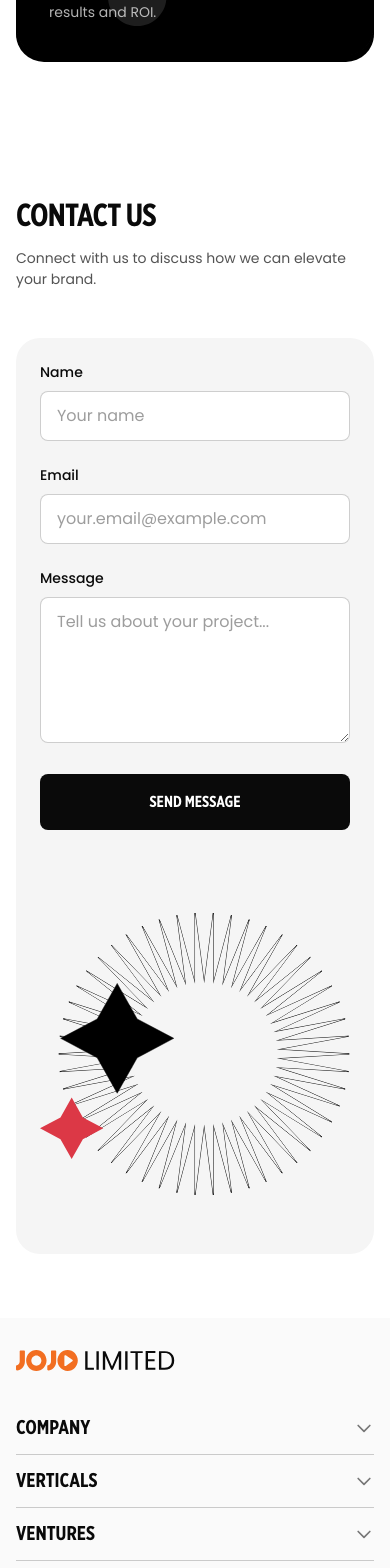
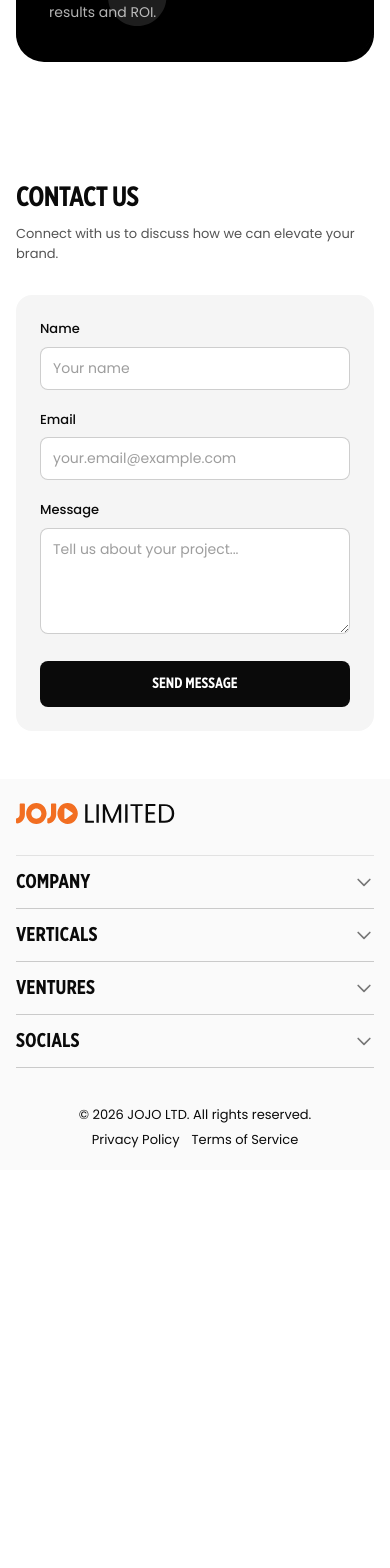
Before and after one commit to sunilsuthar-appjojo/jojo-paw, a Next.js app: page / in a window 390 px wide. Shown: the part 2757-4325 px from the top of the page. After the commit the page ends 3927 px from the top, so only its background shows below. Built offline with nearby package versions, Linux system fonts and the light colour scheme.

Commit message:
footer manage in responsive time

```diff
--- a/components/common/Footer.tsx
+++ b/components/common/Footer.tsx
@@ -154,7 +154,7 @@ export default function Footer({ data, bgColor = "#0A0F15" }: FooterProps) {
 
   return (
     <footer className="bg-bgSoft">
-      <div className="max-w-[100rem] mx-auto px-4 sm:px-6 lg:px-12 py-8 lg:py-10">
+      <div className="max-w-[100rem] mx-auto px-4 sm:px-6 lg:px-12 py-6 sm:py-8 lg:py-10">
         <div className="hidden lg:flex lg:items-start lg:justify-between lg:gap-12 mb-8 lg:mb-10">
           {/* Logo */}
           {data.logo && (
@@ -233,7 +233,7 @@ export default function Footer({ data, bgColor = "#0A0F15" }: FooterProps) {
         </div>
 
         {/* Mobile Layout - Accordion */}
-        <div className="lg:hidden mb-8">
+        <div className="lg:hidden mb-6 sm:mb-8">
           {/* Logo */}
           {data.logo && (
             <div className="flex-shrink-0 mb-6">
@@ -242,15 +242,15 @@ export default function Footer({ data, bgColor = "#0A0F15" }: FooterProps) {
                   <Image
                     src={data.logo.image}
                     alt={data.logo.alt}
-                    width={data.logo.width || 160}
-                    height={data.logo.height || 48}
+                    width={data.logo.width || 140}
+                    height={data.logo.height || 42}
                     className="w-auto h-auto"
-                    style={{ maxWidth: data.logo.width || 160, maxHeight: data.logo.height || 48 }}
+                    style={{ maxWidth: data.logo.width || 140, maxHeight: data.logo.height || 42 }}
                   />
                 ) : (
                   <div className="text-textPrimary">
-                    <div className="font-gotham text-[20px] font-bold">JOJO</div>
-                    <div className="font-poppins text-[16px] font-normal">LIMITED</div>
+                    <div className="font-gotham text-[18px] font-bold">JOJO</div>
+                    <div className="font-poppins text-[14px] font-normal">LIMITED</div>
                   </div>
                 )}
               </Link>
@@ -258,7 +258,7 @@ export default function Footer({ data, bgColor = "#0A0F15" }: FooterProps) {
           )}
 
           {/* Accordion Sections */}
-          <div className="w-full">
+          <div className="w-full border-t border-textPrimary/10">
             {data.sections.map((section: any, idx: any) => (
               <AccordionSection
                 key={idx}
@@ -305,15 +305,15 @@ export default function Footer({ data, bgColor = "#0A0F15" }: FooterProps) {
         </div>
 
         {/* Bottom Bar */}
-        <div className="border-t border-textPrimary pt-4 lg:pt-5 flex flex-col sm:flex-row justify-between items-center gap-4 text-center sm:text-left">
-          <p className="font-poppins text-[16px] font-normal leading-[100%] tracking-[0%] text-textPrimary">{data.copyright}</p>
+        <div className="border-t-0 sm:border-t border-textPrimary/20 pt-4 lg:pt-5 flex flex-col sm:flex-row justify-between items-center gap-3 sm:gap-4 text-center sm:text-left">
+          <p className="font-poppins text-[13px] sm:text-[14px] lg:text-[16px] font-normal leading-[100%] tracking-[0%] text-textPrimary">{data.copyright}</p>
           {data.bottomLinks && (
-            <div className="flex gap-4 sm:gap-8">
+            <div className="flex gap-3 sm:gap-4 lg:gap-8">
               {data.bottomLinks.map((link: any) => (
                 <Link
                   key={link.href}
                   href={link.href}
-                  className="font-poppins text-[16px] font-normal leading-[100%] tracking-[0%] text-textPrimary hover:text-textPrimary/70 transition-colors"
+                  className="font-poppins text-[13px] sm:text-[14px] lg:text-[16px] font-normal leading-[100%] tracking-[0%] text-textPrimary hover:text-textPrimary/70 transition-colors"
                 >
                   {link.label}
                 </Link>
--- a/components/premiere-ads/ContactSection.tsx
+++ b/components/premiere-ads/ContactSection.tsx
@@ -50,32 +50,32 @@ export default function ContactSection({ data }: ContactSectionProps) {
   };
 
   return (
-    <section id="contact" className="bg-background py-16 lg:py-24">
+    <section id="contact" className="bg-background py-12 sm:py-16 lg:py-24">
       <div className="max-w-[100rem] mx-auto px-4 sm:px-6 lg:px-12">
         {/* Header with vertical line separator */}
-        <div className="mb-12 lg:mb-16">
-          <div className="flex flex-col sm:flex-row sm:items-center gap-4 sm:gap-6">
-            <h2 className="font-gotham font-bold text-[32px] sm:text-[40px] lg:text-[48px] leading-[100%] tracking-tight text-textPrimary uppercase">
+        <div className="mb-8 sm:mb-12 lg:mb-16">
+          <div className="flex flex-col sm:flex-row sm:items-center gap-3 sm:gap-6">
+            <h2 className="font-gotham font-bold text-[28px] sm:text-[36px] lg:text-[44px] xl:text-[48px] leading-[100%] tracking-tight text-textPrimary uppercase">
               {data.title}
             </h2>
-            <div className="hidden sm:block w-[3px] h-[40px] lg:h-[50px] bg-textPrimary flex-shrink-0"></div>
-            <p className="font-poppins text-[14px] sm:text-[16px] lg:text-[18px] leading-[150%] text-textPrimary/70">
+            <div className="hidden sm:block w-[3px] h-[35px] sm:h-[40px] lg:h-[50px] bg-textPrimary flex-shrink-0"></div>
+            <p className="font-poppins text-[13px] sm:text-[14px] lg:text-[16px] xl:text-[18px] leading-[150%] text-textPrimary/70">
               {data.description}
             </p>
           </div>
         </div>
 
         {/* Form and Illustration Container */}
-        <div className="bg-bgLight rounded-3xl overflow-hidden">
+        <div className="bg-bgLight rounded-2xl sm:rounded-3xl overflow-hidden">
           <div className="grid grid-cols-1 lg:grid-cols-2 gap-0">
             {/* Form */}
-            <div className="p-6 sm:p-8 lg:p-12">
-              <form onSubmit={handleSubmit} className="space-y-6">
+            <div className="p-6 sm:p-8 lg:p-10 xl:p-12">
+              <form onSubmit={handleSubmit} className="space-y-5 sm:space-y-6">
                 {data.form.fields.map((field) => (
                   <div key={field.name}>
                     <label
                       htmlFor={field.name}
-                      className="block font-poppins text-[14px] font-medium text-textPrimary mb-2"
+                      className="block font-poppins text-[13px] sm:text-[14px] font-medium text-textPrimary mb-2"
                     >
                       {field.label}
                     </label>
@@ -87,8 +87,8 @@ export default function ContactSection({ data }: ContactSectionProps) {
                         required={field.required}
                         value={formData[field.name] || ""}
                         onChange={handleChange}
-                        rows={5}
-                        className="w-full px-4 py-3 bg-background border border-textPrimary/20 rounded-lg font-poppins text-[16px] text-textPrimary placeholder:text-textPrimary/40 focus:outline-none focus:ring-2 focus:ring-primary focus:border-transparent transition-all"
+                        rows={4}
+                        className="w-full px-3 py-2.5 sm:px-4 sm:py-3 bg-background border border-textPrimary/20 rounded-lg font-poppins text-[14px] sm:text-[16px] text-textPrimary placeholder:text-textPrimary/40 focus:outline-none focus:ring-2 focus:ring-primary focus:border-transparent transition-all"
                       />
                     ) : (
                       <input
@@ -99,7 +99,7 @@ export default function ContactSection({ data }: ContactSectionProps) {
                         required={field.required}
                         value={formData[field.name] || ""}
                         onChange={handleChange}
-                        className="w-full px-4 py-3 bg-background border border-textPrimary/20 rounded-lg font-poppins text-[16px] text-textPrimary placeholder:text-textPrimary/40 focus:outline-none focus:ring-2 focus:ring-primary focus:border-transparent transition-all"
+                        className="w-full px-3 py-2.5 sm:px-4 sm:py-3 bg-background border border-textPrimary/20 rounded-lg font-poppins text-[14px] sm:text-[16px] text-textPrimary placeholder:text-textPrimary/40 focus:outline-none focus:ring-2 focus:ring-primary focus:border-transparent transition-all"
                       />
                     )}
                   </div>
@@ -108,15 +108,15 @@ export default function ContactSection({ data }: ContactSectionProps) {
                 <button
                   type="submit"
                   disabled={isSubmitting}
-                  className="w-full bg-bgBlack text-background font-gotham font-bold text-[16px] sm:text-[18px] px-8 py-4 rounded-lg hover:bg-bgBlack/90 disabled:bg-textPrimary/40 disabled:cursor-not-allowed transition-colors uppercase"
+                  className="w-full bg-bgBlack text-background font-gotham font-bold text-[15px] sm:text-[16px] lg:text-[18px] px-6 py-3 sm:px-8 sm:py-4 rounded-lg hover:bg-bgBlack/90 disabled:bg-textPrimary/40 disabled:cursor-not-allowed transition-colors uppercase"
                 >
                   {isSubmitting ? "Sending..." : data.form.submitButton}
                 </button>
               </form>
             </div>
 
-            {/* Illustration */}
-            <div className="relative h-[300px] sm:h-[400px] lg:h-full min-h-[400px] flex items-center justify-center p-6 lg:p-8">
+            {/* Illustration - Hidden on mobile */}
+            <div className="hidden lg:flex relative h-full min-h-[400px] items-center justify-center p-6 lg:p-8">
               <div className="relative w-full h-full">
                 <Image
                   src={data.illustration}
```
